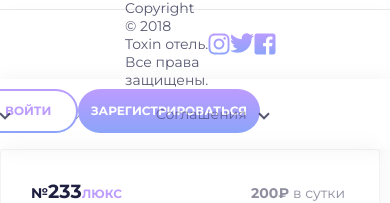
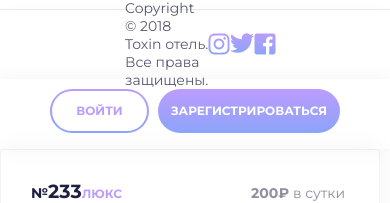
Before and after one commit to gloomy-onion/Looking, a React app: page / in a window 390 px wide. Shown: the part 708-911 px from the top of the page. Built offline with nearby package versions, Linux system fonts and the light colour scheme.

Commit message:
tried different width adaptation

```diff
--- a/src/modules/Header/Header.module.scss
+++ b/src/modules/Header/Header.module.scss
@@ -31,7 +31,7 @@
   justify-content: space-between;
   align-content: center;
   width: 50%;
-  align-items: center
+  align-items: center;
 }
 
 .headerRight {
@@ -40,3 +40,18 @@
   flex-direction: row;
   justify-content: flex-end;
 }
+
+@media (max-width: 945px) {
+  .headerLinks {
+    display: none;
+  }
+  .headerContainer {
+    padding: 10px 20px;
+  }
+}
+
+@media (max-width: 1024px) {
+  .headerContainer {
+    padding: 10px 50px;
+  }
+}
--- a/src/modules/Landing/Landing.module.scss
+++ b/src/modules/Landing/Landing.module.scss
@@ -9,3 +9,24 @@
   left: 140px;
   top: 130px
 }
+
+@media (max-width: 945px) {
+  .landingSearch {
+    left: 70px;
+    top: 65px;
+  }
+}
+
+@media (max-width: 760px) {
+  .landingSearch {
+    left: 35px;
+    top: 30px;
+  }
+}
+
+@media (max-width: 760px) {
+  .landingSearch {
+    top: 5px;
+    left: 3%;
+  }
+}
```
Also changed, not shown: src/modules/Footer/Footer.module.scss (line endings or trailing spaces).
